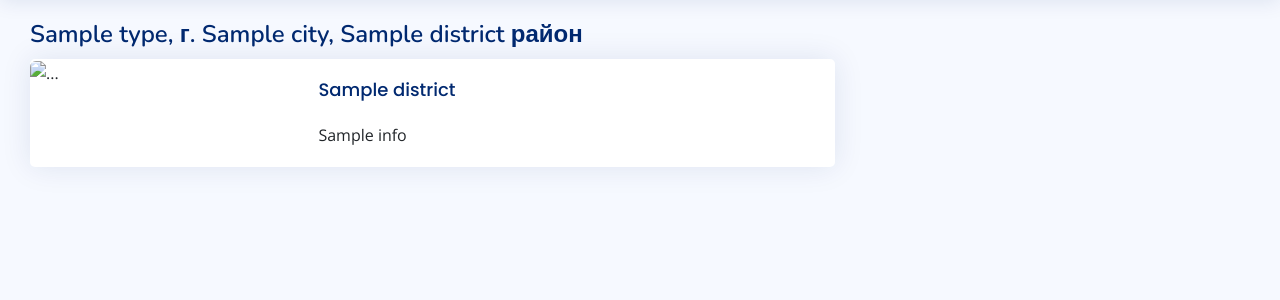
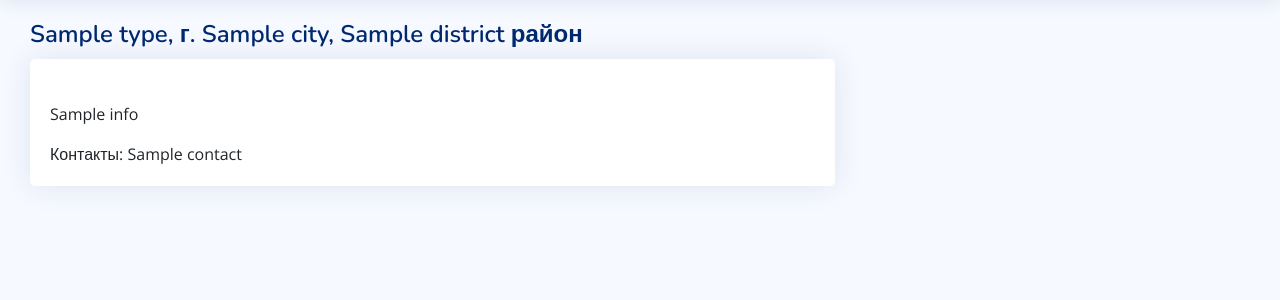
Before and after one commit to isazhan/korshiles, a Django app: template templates/main/ad.html in a window 1280 px wide. Shown: the part 60-360 px from the top of the page. Run offline with Django 4.2, Linux system fonts and the light colour scheme; the template is opened without the code that fills it: most values are stand-ins (such as "Sample title", 1, 10 or a date in 2020); parts of the project's set-up code (start-up, migrations or seed data) failed here and were passed over.

Commit message:
small template fixes

```diff
--- a/templates/include/search.html
+++ b/templates/include/search.html
@@ -25,7 +25,7 @@
                     <option value=""></option>
                 </select>
             </div>
-
+            <!--
             <div class="col-md-2">
                 <label for="rental" class="form-label">Стоимость аренды</label>
                 <div class="form-floating">
@@ -61,7 +61,7 @@
                     <label for="floatingName">До</label>
                 </div>
             </div>
-
+            -->
             <div class="text-center">
                 <button type="submit" class="btn btn-primary">Поиск</button>
             </div>
--- a/templates/main/ad.html
+++ b/templates/main/ad.html
@@ -14,13 +14,16 @@
 
                 <div class="card mb-3">
                     <div class="row g-0">
+                        {% if doc.type == 'ad_look' %}
                         <div class="col-md-4">
-                        <img src="#" class="img-fluid rounded-start" alt="...">
+                        <img src="/static/img/no-image.png" class="img-fluid rounded-start" alt="...">
                         </div>
+                        {% endif %}
                         <div class="col-md-8">
                         <div class="card-body">
-                            <h5 class="card-title">{{ doc.district }}</h5>
+                            <h5 class="card-title"></h5>
                             <p class="card-text">{{ doc.info }}</p>
+                            <p class="card-text">Контакты: {{ doc.contact }}</p>
                         </div>
                         </div>
                     </div>
--- a/templates/main/index.html
+++ b/templates/main/index.html
@@ -18,7 +18,7 @@
                     <img src="/static/img/no-image.png" class="card-img-top" alt="...">
                     <div class="card-body">
                         <h5 class="card-title">г. {{x.city}}, {{x.district}} район</h5>
-                        <p class="card-text">Аренда {{x.rental}} тг/месяц</p>
+                        <p class="card-text"></p>
                     </div>
                 </div>
             </a>
@@ -35,7 +35,7 @@
                 <div class="card">
                     <div class="card-body">
                         <h5 class="card-title">г. {{x.city}}, {{x.district}} район</h5>
-                        <p class="card-text">Готов платить {{x.rental}} тг/месяц</p>
+                        <p class="card-text"></p>
                     </div>
                 </div>
             </a>
--- a/templates/main/result.html
+++ b/templates/main/result.html
@@ -15,19 +15,21 @@
                 </div>
 
                 {% for x in doc %}
+                <a href="{% url 'ad' x.ad %}">
                     <div class="card mb-3">
                         <div class="row g-0">
                           <div class="col-md-4">
-                            <img src="#" class="img-fluid rounded-start" alt="...">
+                            <img src="/static/img/no-image.png" class="img-fluid rounded-start" alt="...">
                           </div>
                           <div class="col-md-8">
                             <div class="card-body">
-                              <h5 class="card-title">{{ x.district }}</h5>
+                              <h5 class="card-title">г. {{x.city}}, {{x.district}} район</h5>
                               <p class="card-text">{{ x.info }}</p>
                             </div>
                           </div>
                         </div>
                     </div>
+                </a>
                 {% endfor %}
             </div>
 
```
